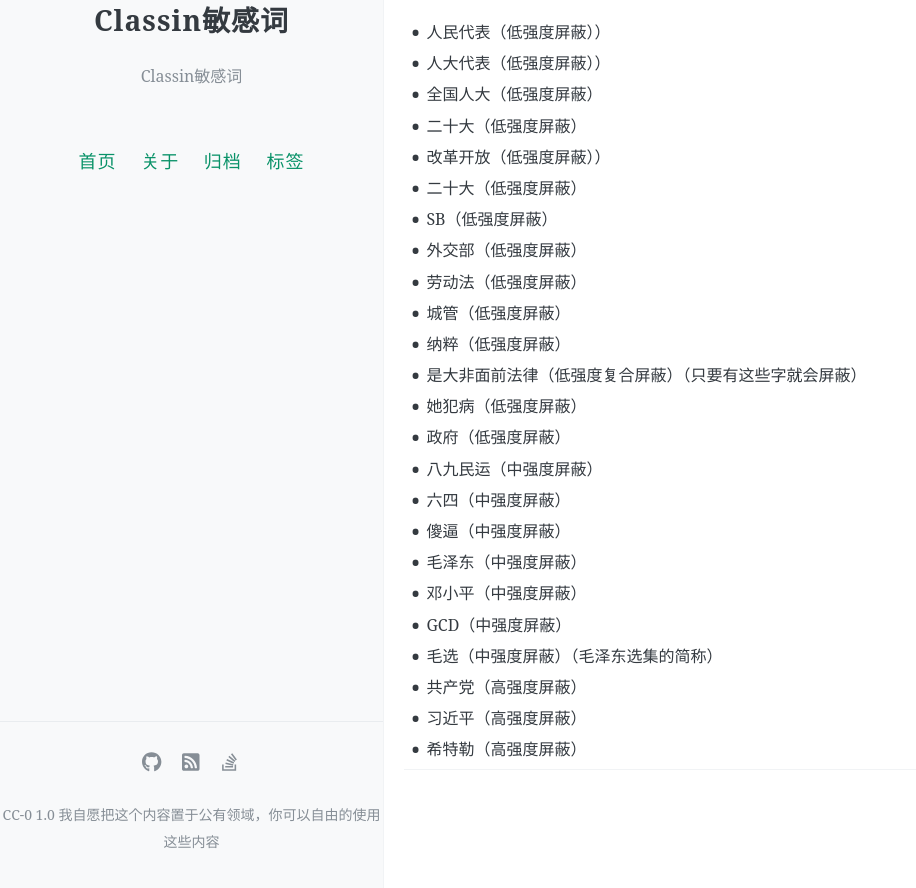
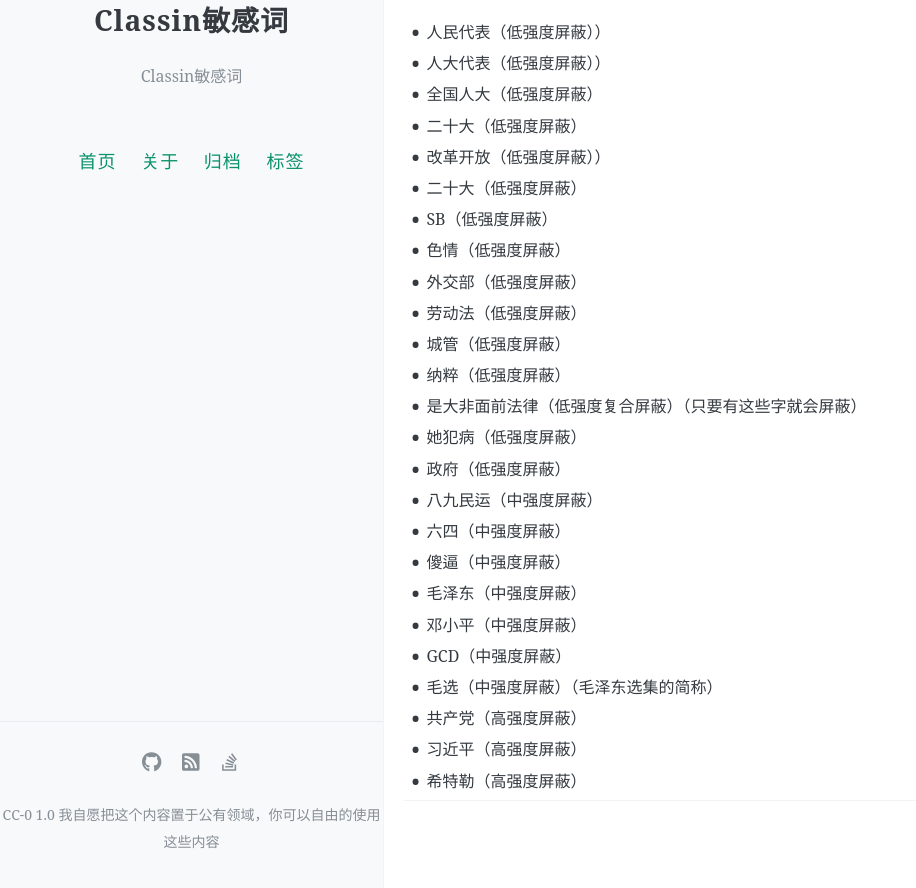
Before and after one commit to colinxu2020/classin, a Jekyll site: the page built from _posts/2022-10-06-minganci.md, in a window 1280 px wide and 1191 px high. Shown: the part 302-1190 px from the top of the window, without its empty margins (0-916 px from the left). Built offline with Jekyll 4.4.1, drawn with Linux system fonts in a browser that asks for light colours; comment, search, counter and statistics services are not loaded.

Commit message:
Update 2022-10-06-minganci.md

```diff
--- a/_posts/2022-10-06-minganci.md
+++ b/_posts/2022-10-06-minganci.md
@@ -21,6 +21,7 @@ comments: true
 - 改革开放（低强度屏蔽））
 - 二十大（低强度屏蔽）
 - SB（低强度屏蔽）
+- 色情（低强度屏蔽）
 - 外交部（低强度屏蔽）
 - 劳动法（低强度屏蔽）
 - 城管（低强度屏蔽）
```
